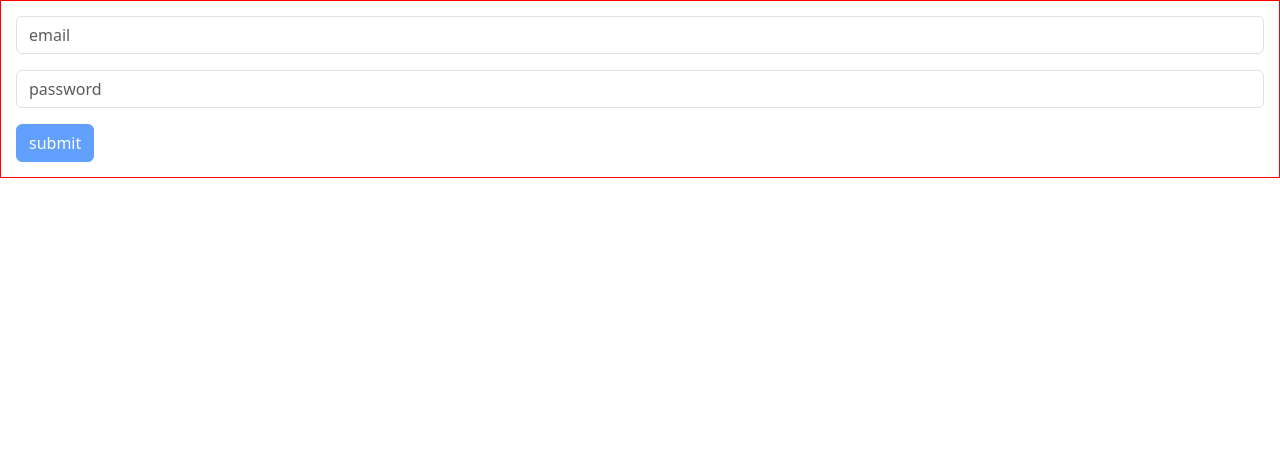
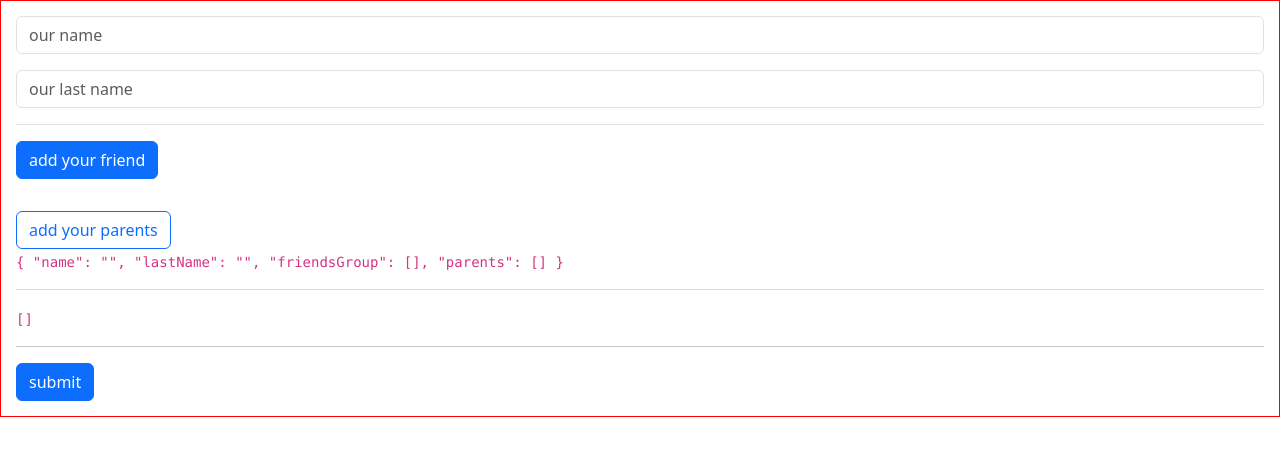
Before and after one commit to valeri879/val-do-pro-syllogia, an Angular app: page / in a window 1280 px wide. Shown: the top 456 px of the page. Built offline with nearby package versions, Linux system fonts and the light colour scheme.

Commit message:
lecture 8

```diff
--- a/src/app/app.component.html
+++ b/src/app/app.component.html
@@ -1,20 +1,56 @@
 <div [formGroup]="form">
     <div class="mb-3">
         <input
-            [class.border-success]="form.controls['email'].valid"
-            [class.border-danger]="form.controls['email'].invalid && form.controls['email'].dirty"
-            formControlName="email"
-            type="email"
-            placeholder="email"
+            formControlName="name"
+            type="text"
+            placeholder="our name"
             class="form-control">
     </div>
     <div class="mb-3">
-        <input formControlName="password" type="password" placeholder="password" class="form-control">
+        <input
+            formControlName="lastName"
+            type="text"
+            placeholder="our last name"
+            class="form-control">
     </div>
+
+    <div formArrayName="friendsGroup" class="mb-3 border-bottom">
+        <div class="mb-3" *ngFor="let friend of friends.controls; let i = index">
+            <div class="row gx-1">
+                <div class="col-10">
+                    <input placeholder="enter you friend name {{ i + 1 }}" [formControlName]="i" type="text" class="form-control">
+                </div>
+                <div class="col-2">
+                    <button (click)="removeFriend(i)" class="btn btn-danger btn-block">delete</button>
+                </div>
+            </div>
+        </div>
+    </div>
+    <button (click)="addFriend()" class="btn btn-primary mb-3">add your friend</button>
+    <!-- parents group -->
+    <div formArrayName="parents" class="mb-3">
+        <div class="mb-3" *ngFor="let parent of parents.controls; let i = index">
+            <div [formGroupName]="i" class="row gx-1">
+                <div class="col-5">
+                    <input placeholder="mother {{ i + 1 }}" formControlName="mother" type="text" class="form-control">
+                </div>
+                <div class="col-5">
+                    <input placeholder="father {{ i + 1 }}" formControlName="father" type="text" class="form-control">
+                </div>
+                <div class="col-2">
+                    <button (click)="removeParents(i)" class="btn btn-danger btn-block">delete</button>
+                </div>
+            </div>
+        </div>
+    </div>
+
+    <button (click)="addParents()" class="btn btn-outline-primary">add your parents</button>
+    <br>
+    <code>
+        {{ form.value | json }}
+        <hr>
+        {{ form.value.parents | json }}
+    </code>
+        <hr>
     <button [disabled]="form.invalid" (click)="submit()" class="btn btn-primary">submit</button>
 </div>
-
-<!-- <input #query (keyup)="search(query.value)" type="text" placeholder="search">
-<div *ngFor="let user of users">
-    {{ user.name }}
-</div> -->
--- a/src/app/app.component.ts
+++ b/src/app/app.component.ts
@@ -1,10 +1,5 @@
 import { Component, OnInit } from '@angular/core';
-import { FormBuilder, FormControl, FormGroup, Validators } from '@angular/forms';
-
-interface User {
-  id: number;
-  name: string;
-}
+import { FormArray, FormBuilder, FormControl, FormGroup, Validators } from '@angular/forms';
 
 @Component({
   selector: 'app-root',
@@ -12,22 +7,6 @@ interface User {
   styleUrls: ['./app.component.css']
 })
 export class AppComponent implements OnInit {
-
-  /*   public users: User[] = [
-    { id: 3, name: 'Val' },
-    { id: 4, name: 'Gio' },
-    { id: 5, name: 'Beka' },
-    { id: 6, name: 'Nino' },
-    { id: 8, name: 'Beka' },
-  ] */
-
-  /* public email: FormControl = new FormControl('', [Validators.required]);
-  public password: FormControl = new FormControl(''); */
-
-/*   public form: FormGroup = new FormGroup({
-    email: new FormControl('', [Validators.required, Validators.email]),
-    password: new FormControl('', [Validators.required])
-  }); */
 
   public form!: FormGroup;
 
@@ -37,20 +16,44 @@ export class AppComponent implements OnInit {
 
   ngOnInit(): void {
     this.form = this._fb.group({
-      email: ['', [Validators.required, Validators.email]],
-      password: ['', [Validators.required]]
+      name: [''],
+      lastName: [''],
+      friendsGroup: this._fb.array([]),
+      parents: this._fb.array([]),
     });
+  }
+
+  addFriend() {
+    this.friends.push(new FormControl('', [Validators.required]));
+  }
+
+  addParents() {
+    const parents = this._fb.group({
+      mother: [''],
+      father: [''],
+    });
+
+    this.parents.push(parents);
+  }
+
+  removeParents(i: number) {
+    this.parents.removeAt(i);
+  }
+
+  removeFriend(i: number) {
+    this.friends.removeAt(i);
+    console.log(i)
+  }
+
+  get friends(): FormArray {
+    return this.form.controls['friendsGroup'] as FormArray;
+  }
+
+  get parents(): FormArray {
+    return this.form.controls['parents'] as FormArray;
   }
 
   public submit(): void {
     console.log(this.form)
-    // console.log(this.email.value, this.password.value);
   }
-
-  /* search(query: string) {
-    console.log(query)
-    const filtered: User[] = this.users.filter(val => query == val.name);
-    console.log(filtered);
-  } */
-
 }
```
